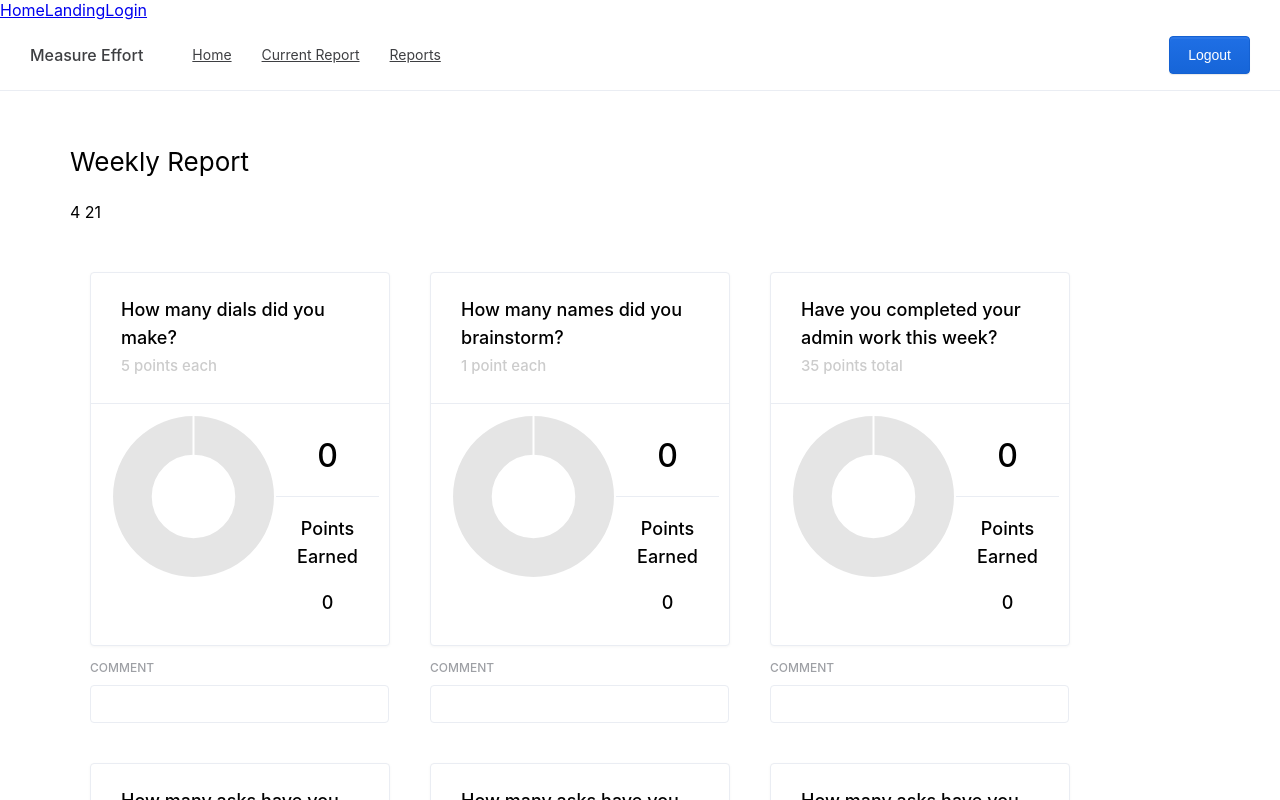
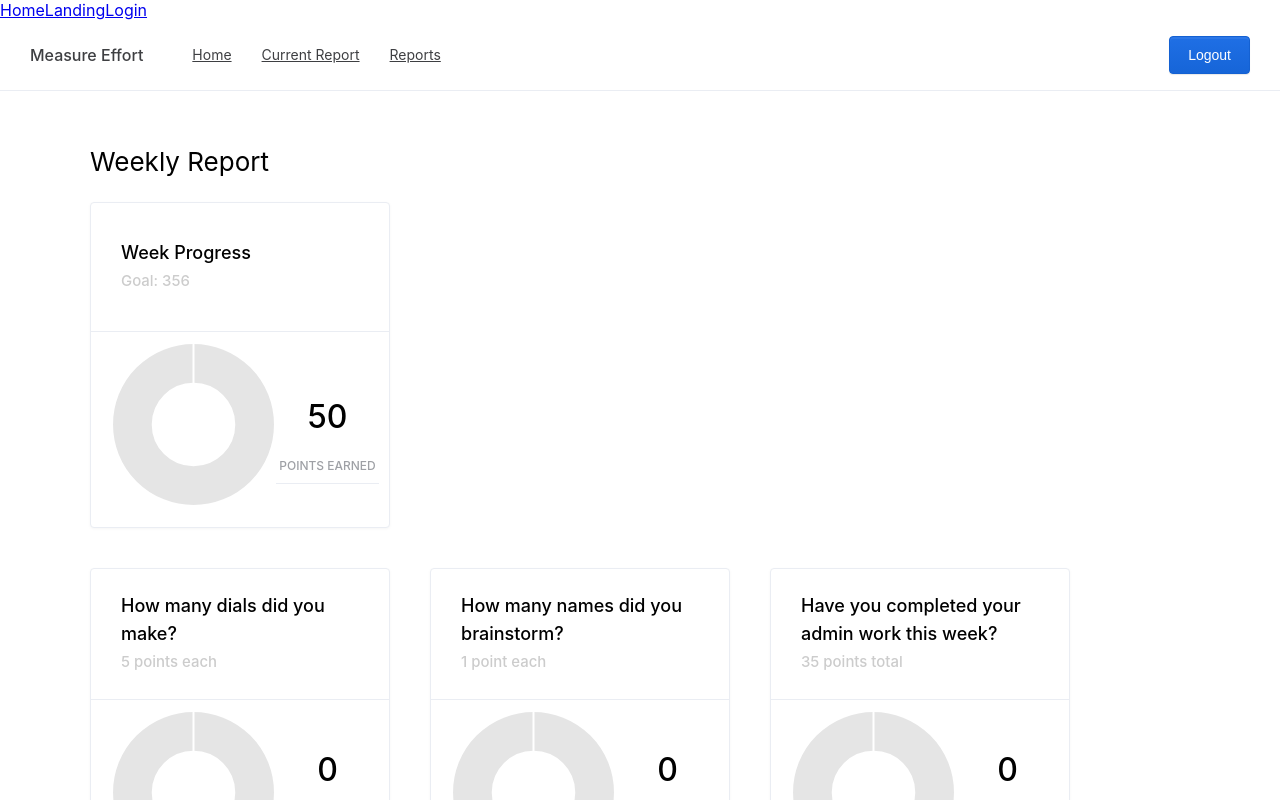
Before and after one commit to ericrobinsondev/effort, a React (Create React App) app in the folder client/: page /current in a window 1280 px wide. Shown: the top 800 px of the page. Built offline with nearby package versions, Linux system fonts and the light colour scheme; sample sign-in values are in the browser's storage.

Commit message:
Added WeekProgressChart; minor CSS fixes

```diff
--- a/client/src/@uik/UikChart/index.js
+++ b/client/src/@uik/UikChart/index.js
@@ -135,7 +135,7 @@ export default class UikChart extends PureComponent {
       <div className={classnames(cls.wrapper, className)}>
         <div ref={this.setRef('wrapper')} className={cls.canvasWrapper}>
           <div className={cls.tooltipWrapper} style={sizecls}>
-            {chartType == 'Line' ? (
+            {chartType === 'Line' ? (
               <Line
                 ref={this.setRef('chart')}
                 data={data}
--- a/client/src/views/Report/QuestionChart.jsx
+++ b/client/src/views/Report/QuestionChart.jsx
@@ -6,7 +6,8 @@ import {
   UikWidgetHeader,
   UikWidgetContent,
   UikInput,
-  UikDivider
+  UikDivider,
+  UikContentTitle
 } from '../../@uik';
 import { DoughnutOptions } from './DoughnutOptions';
 
@@ -40,10 +41,12 @@ export const QuestionChart = props => {
           }}
         >
           {title}
-          <h5 style={{ color: '#CCC', margin: 0, padding: 0 }}>
-            {pointsEach} point{pointsEach > 1 ? 's ' : ' '}
-            {creditForEach ? 'each' : 'total'}
-          </h5>
+          <span>
+            <h5 style={{ color: '#CCC', margin: 0, padding: 0 }}>
+              {pointsEach} point{pointsEach > 1 ? 's ' : ' '}
+              {creditForEach ? 'each' : 'total'}
+            </h5>
+          </span>
         </UikWidgetHeader>
         <UikWidgetContent style={{ padding: '10px' }}>
           {/* Points Each: {pointsEach}
@@ -78,7 +81,10 @@ export const QuestionChart = props => {
             >
               <h1>{amount}</h1>
               <UikDivider />
-              <h3
+              <h3 style={{ marginTop: '10px', marginBottom: '0px' }}>
+                {pointsEarned(creditForEach, amount, pointsEach)}
+              </h3>
+              <UikContentTitle
                 style={{
                   textAlign: 'center',
                   paddingBottom: '0px',
@@ -86,8 +92,7 @@ export const QuestionChart = props => {
                 }}
               >
                 Points{'\n'}Earned
-              </h3>
-              <h3>{pointsEarned(creditForEach, amount, pointsEach)}</h3>
+              </UikContentTitle>
             </div>
           </div>
         </UikWidgetContent>
--- a/client/src/views/Report/Report.jsx
+++ b/client/src/views/Report/Report.jsx
@@ -1,12 +1,7 @@
 import React, { Component } from 'react';
 import { QuestionChart } from './QuestionChart';
-import {
-  UikToggle,
-  UikButton,
-  UikHeadline,
-  UikHeadlineDesc,
-  UikContentTitle
-} from '../../@uik';
+import { WeekProgressChart } from './WeekProgressChart';
+import { UikToggle, UikButton, UikHeadline, UikContentTitle } from '../../@uik';
 
 export class Report extends Component {
   state = {
@@ -18,7 +13,7 @@ export class Report extends Component {
         month: 4,
         day: 21
       },
-      pointsEarned: 0,
+      pointsEarned: 50,
       pointsExpected: 356,
       questions: [
         {
@@ -58,7 +53,7 @@ export class Report extends Component {
           amount: 0
         },
         {
-          title: 'How many asks have you made this week?',
+          title: 'How many trips to coffee shops have you made this week?',
           pointsEach: 15,
           creditForEach: true,
           pointsEarned: 0,
@@ -67,7 +62,7 @@ export class Report extends Component {
           amount: 0
         },
         {
-          title: 'How many asks have you made this week?',
+          title: 'How many pastors have you talked to this week?',
           pointsEach: 15,
           creditForEach: true,
           pointsEarned: 0,
@@ -82,17 +77,26 @@ export class Report extends Component {
   render() {
     return (
       <div style={{ padding: '30px' }}>
-        <UikHeadline>Weekly Report</UikHeadline>
-        <UikHeadlineDesc>
-          {this.state.report.startDate.month} {this.state.report.startDate.day}
-        </UikHeadlineDesc>
+        <UikHeadline style={{ marginLeft: '20px' }}>Weekly Report</UikHeadline>
+        <div>
+          <WeekProgressChart
+            pointsExpected={this.state.report.pointsExpected}
+            pointsEarned={this.state.report.pointsEarned}
+          />
+        </div>
         <div
           style={{
             display: 'flex',
             justifyContent: 'center'
           }}
         >
-          <div style={{ display: 'flex', flexWrap: 'wrap' }}>
+          <div
+            style={{
+              display: 'flex',
+              flexWrap: 'wrap',
+              justifyContent: 'flex-start'
+            }}
+          >
             {this.state.report.questions.map(question => {
               return (
                 <QuestionChart
--- /dev/null
+++ b/client/src/views/Report/WeekProgressChart.jsx
@@ -0,0 +1,65 @@
+import React from 'react';
+import UikChart from '../../@uik/UikChart';
+import '../../@uik/UikChart/chartjs.scss';
+import {
+  UikWidget,
+  UikWidgetHeader,
+  UikWidgetContent,
+  UikDivider,
+  UikContentTitle
+} from '../../@uik';
+import { DoughnutOptions } from './DoughnutOptions';
+
+export const WeekProgressChart = props => {
+  const { pointsExpected, pointsEarned } = props;
+
+  const styles = {
+    width: '300px',
+    margin: '20px'
+  };
+
+  return (
+    <div style={styles}>
+      <UikWidget>
+        <UikWidgetHeader style={{ minHeight: '50px' }}>
+          Week Progress
+          <span>
+            <h5 style={{ color: '#CCC', margin: 0, padding: 0 }}>
+              Goal: {`${pointsExpected}`}
+            </h5>
+          </span>
+        </UikWidgetHeader>
+        <UikWidgetContent style={{ padding: '10px' }}>
+          <div style={{ display: 'flex' }}>
+            <UikChart
+              chartType='Doughnut'
+              data={{
+                datasets: [
+                  {
+                    data: [pointsEarned]
+                  }
+                ]
+              }}
+              height={175}
+              width={175}
+              options={DoughnutOptions}
+            />
+            <div
+              style={{
+                display: 'flex',
+                flexDirection: 'column',
+                alignItems: 'center',
+                justifyContent: 'center',
+                width: '100%'
+              }}
+            >
+              <h1>{pointsEarned}</h1>
+              <UikContentTitle>Points{'\n'}Earned</UikContentTitle>
+              <UikDivider />
+            </div>
+          </div>
+        </UikWidgetContent>
+      </UikWidget>
+    </div>
+  );
+};
```
